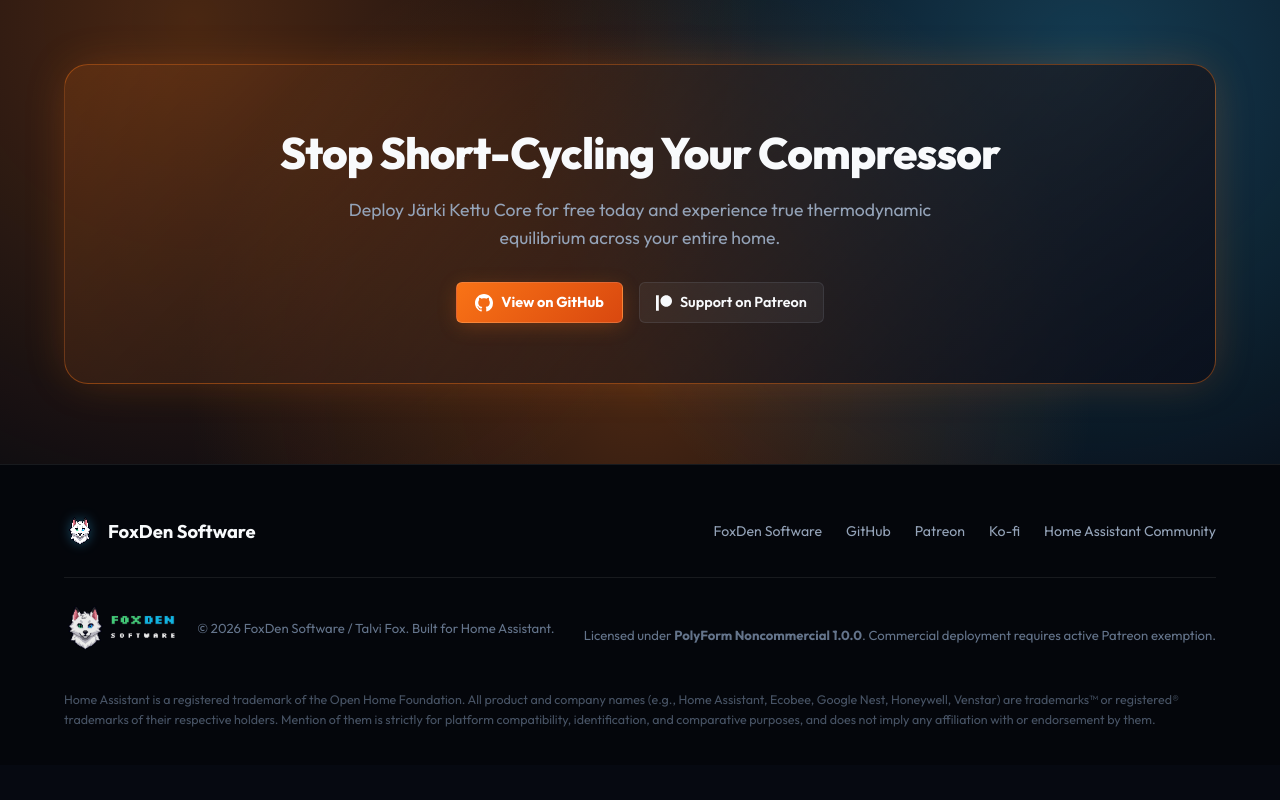
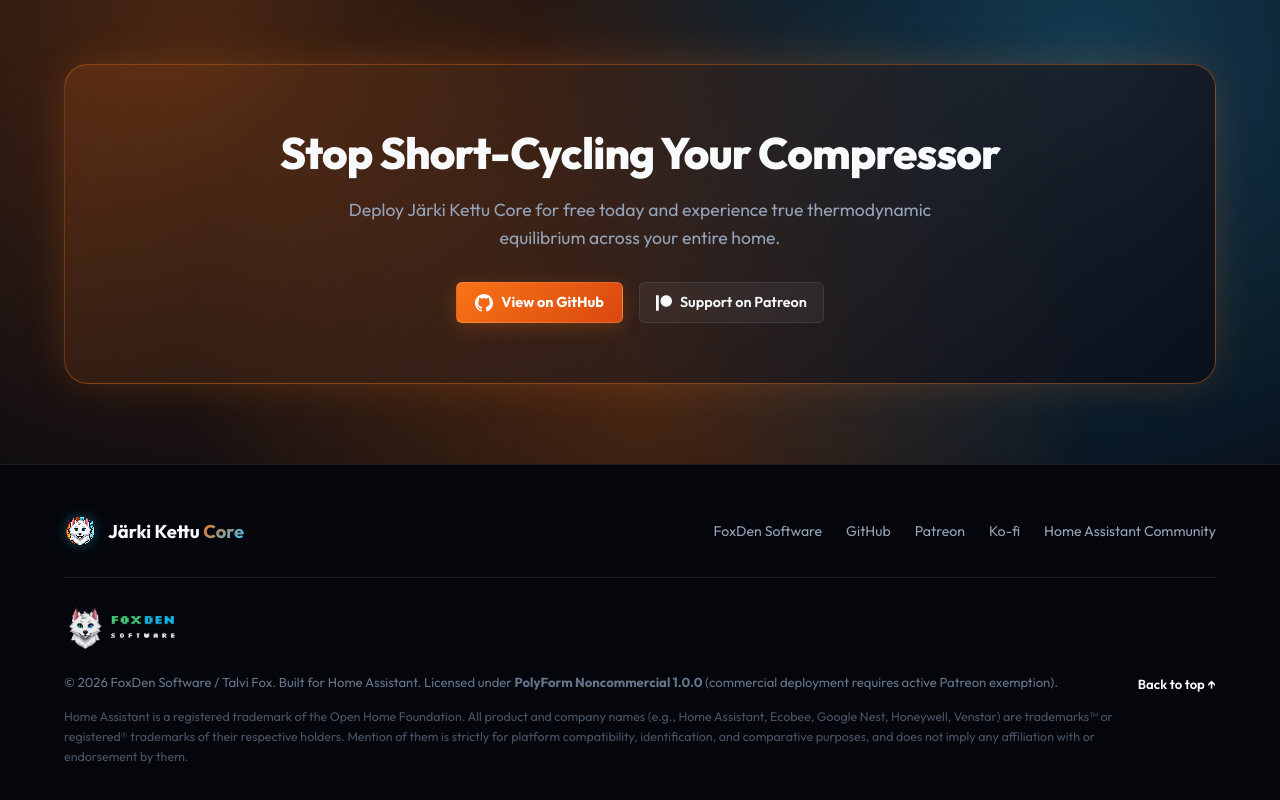
Before and after one commit to TalviFox/Jarki-Kettu-Core, a plain HTML site: page docs/index.html in a window 1280 px wide. Shown: the part 6539-7339 px from the top of the page. Before the commit the page ends 7304 px from the top, so only its background shows below. Drawn offline with Linux system fonts and the light colour scheme.

Commit message:
Add files via upload

```diff
--- a/docs/css/style.css
+++ b/docs/css/style.css
@@ -2074,6 +2074,11 @@ a {
   font-size: 0.82rem;
 }
 
+.footer-bottom-left {
+  flex: 1;
+  min-width: 280px;
+}
+
 /* Responsive adjustments */
 @media (max-width: 960px) {
   .nav-links {
--- a/docs/index.html
+++ b/docs/index.html
@@ -1212,8 +1212,8 @@
     <div class="container">
       <div class="footer-top">
         <div class="footer-brand">
-          <img src="assets/talvi_fox_cutout.png" alt="Talvi Fox" class="footer-logo pixel-art" width="32" height="32">
-          <span>FoxDen Software</span>
+          <img src="assets/jarki_kettu_icon.png" alt="Järki Kettu Core" class="footer-logo pixel-art" width="32" height="32">
+          <span class="brand-text">Järki Kettu <span class="gradient-word">Core</span></span>
         </div>
         <ul class="footer-links">
           <li><a href="https://foxdensoftware.dev/" target="_blank" rel="noopener noreferrer" class="footer-link">FoxDen Software</a></li>
@@ -1225,17 +1225,19 @@
       </div>
 
       <div class="footer-bottom">
-        <div class="footer-meta-brand">
-          <a href="https://foxdensoftware.dev/" target="_blank" rel="noopener noreferrer" class="footer-foxden-link" title="Crafted with care by FoxDen Software">
-            <img src="assets/FoxDen_Minimal_Universal.png" alt="FoxDen Software Logo" class="footer-foxden-logo">
-          </a>
-          <span class="footer-copyright">© 2026 <a href="https://foxdensoftware.dev/" target="_blank" rel="noopener noreferrer" style="color:inherit; text-decoration:none;">FoxDen Software</a> / Talvi Fox. Built for Home Assistant.</span>
+        <div class="footer-bottom-left">
+          <div class="footer-meta-brand">
+            <a href="https://foxdensoftware.dev/" target="_blank" rel="noopener noreferrer" class="footer-foxden-link" title="Crafted with care by FoxDen Software">
+              <img src="assets/FoxDen_Minimal_Universal.png" alt="FoxDen Software Logo" class="footer-foxden-logo">
+            </a>
+            <span class="footer-copyright">© 2026 <a href="https://foxdensoftware.dev/" target="_blank" rel="noopener noreferrer" style="color:inherit; text-decoration:none;">FoxDen Software</a> / Talvi Fox. Built for Home Assistant. Licensed under <strong>PolyForm Noncommercial 1.0.0</strong> (commercial deployment requires active Patreon exemption).</span>
+          </div>
+          <div style="font-size: 0.78rem; opacity: 0.7;">
+            Home Assistant is a registered trademark of the Open Home Foundation. All product and company names (e.g., Home Assistant, Ecobee, Google Nest, Honeywell, Venstar) are trademarks™ or registered® trademarks of their respective holders. Mention of them is strictly for platform compatibility, identification, and comparative purposes, and does not imply any affiliation with or endorsement by them.
+          </div>
         </div>
-        <div>
-          Licensed under <strong>PolyForm Noncommercial 1.0.0</strong>. Commercial deployment requires active Patreon exemption.
-        </div>
-        <div style="font-size: 0.78rem; opacity: 0.7; margin-top: 6px;">
-          Home Assistant is a registered trademark of the Open Home Foundation. All product and company names (e.g., Home Assistant, Ecobee, Google Nest, Honeywell, Venstar) are trademarks™ or registered® trademarks of their respective holders. Mention of them is strictly for platform compatibility, identification, and comparative purposes, and does not imply any affiliation with or endorsement by them.
+        <div style="flex-shrink: 0;">
+          <a href="#" style="color:var(--text-primary); font-weight:600; text-decoration:none;">Back to top ↑</a>
         </div>
       </div>
     </div>
```
